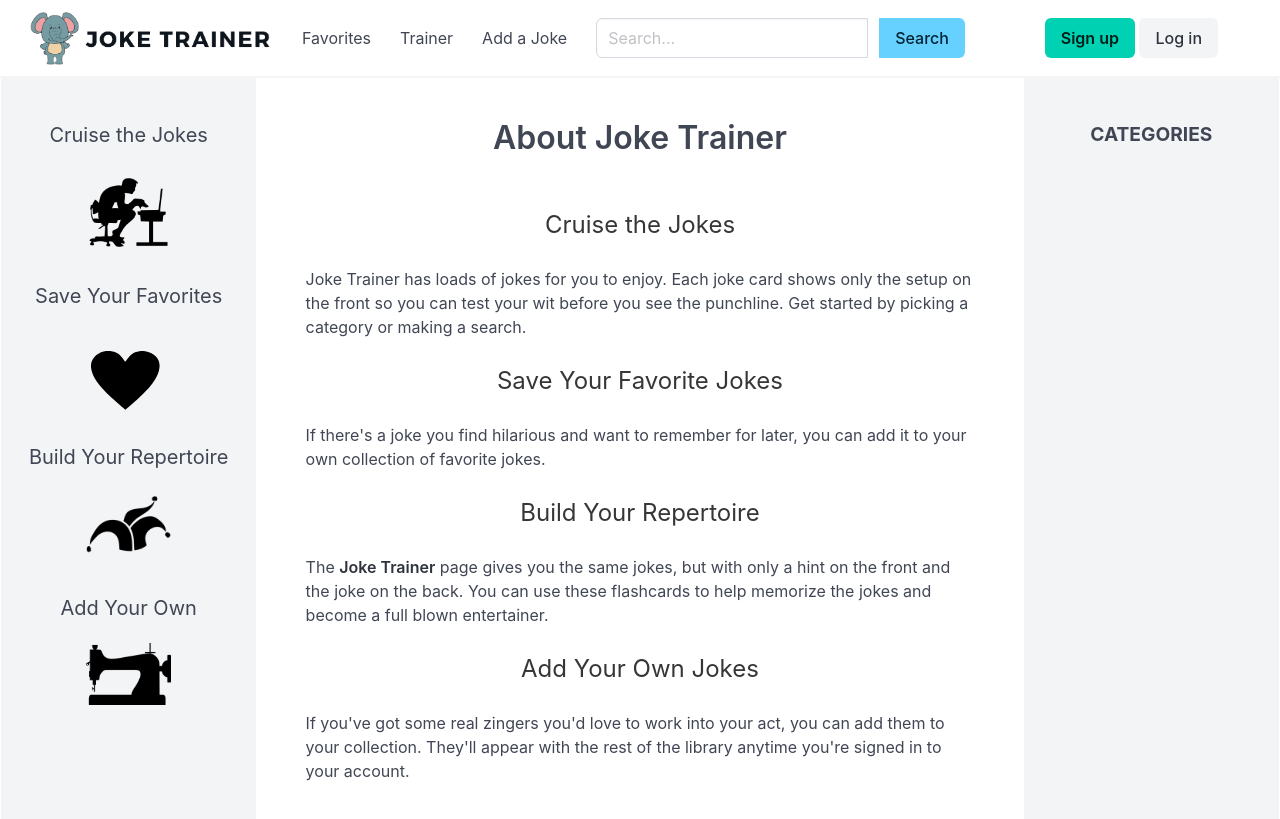
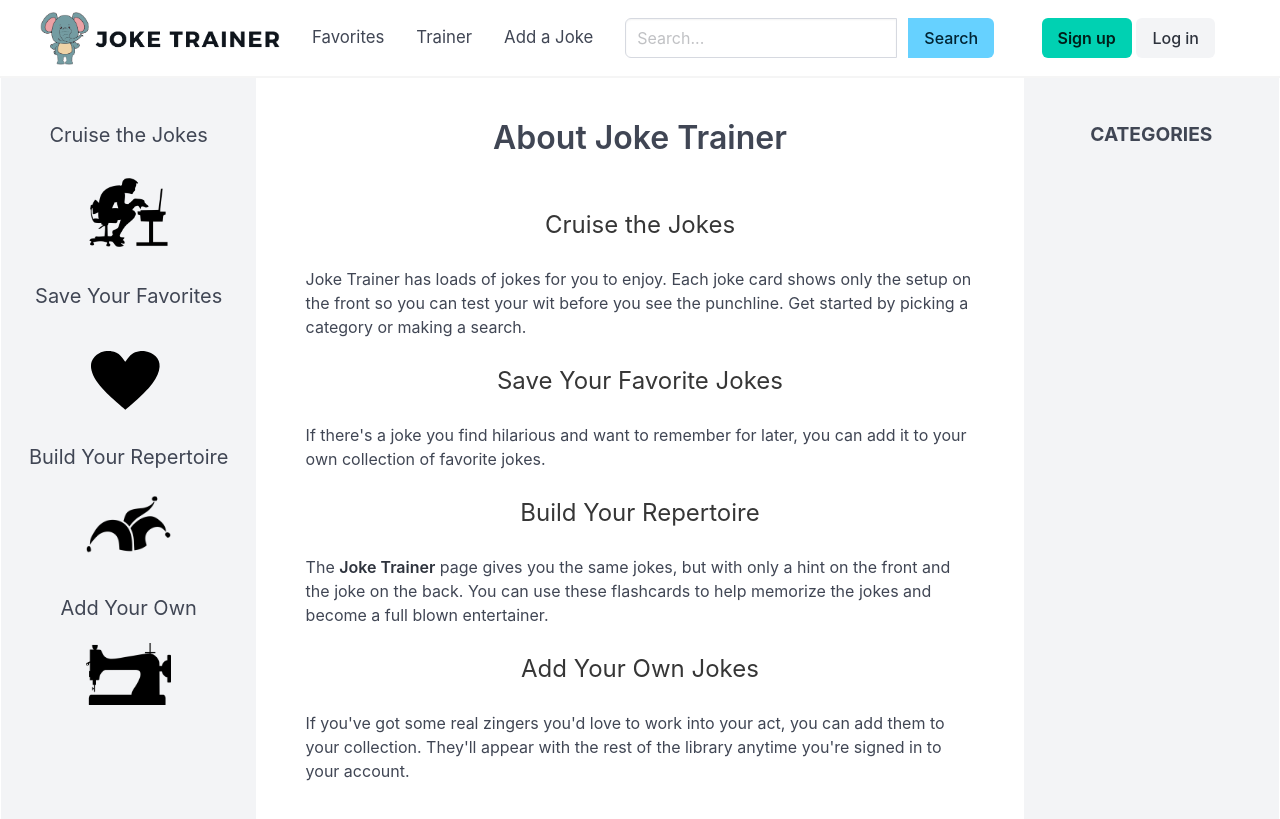
Before and after one commit to robbyhecht/joke-trainer, a Django app: page /about in a window 1280 px wide. Run offline with Django 3.2, Linux system fonts and the light colour scheme; data that the repository does not hold is empty; parts of the project's set-up code (start-up, migrations or seed data) failed here and were passed over; some libraries are stand-ins or nearby versions.

Commit message:
styled navbar margins and font size. about tab is now gone from navbar

```diff
--- a/jt/static/jt/index.css
+++ b/jt/static/jt/index.css
@@ -17,13 +17,13 @@
 }
 
 .navbar-brand {
-  margin-left: 30px;
+  margin-left: 40px;
   margin-right: 20px;
 }
 
 .navbar-item {
-  margin-right: 5px;
-  /* font-size: 1.1rem; */
+  margin-right: 8px;
+  font-size: 1.05rem;
 }
 
 .navbar-end {
--- a/jt/templates/index.html
+++ b/jt/templates/index.html
@@ -53,7 +53,7 @@
                 <h4 class="is-size-4 has-text-centered">A curated library of jokes for you to enjoy, customize and learn. Choose a category or use the search bar to get started!</h4>
               </div>
               <div id="random-joke-header-container">
-                <h5 class="is-size-5 has-text-centered" id="random-joke-header">Joke of the Moment</h5>
+                <h5 class="is-size-5 has-text-centered" id="random-joke-header"><strong>Joke of the Moment</strong></h5>
               </div>
 
               <div class="singlecard-container">
```
